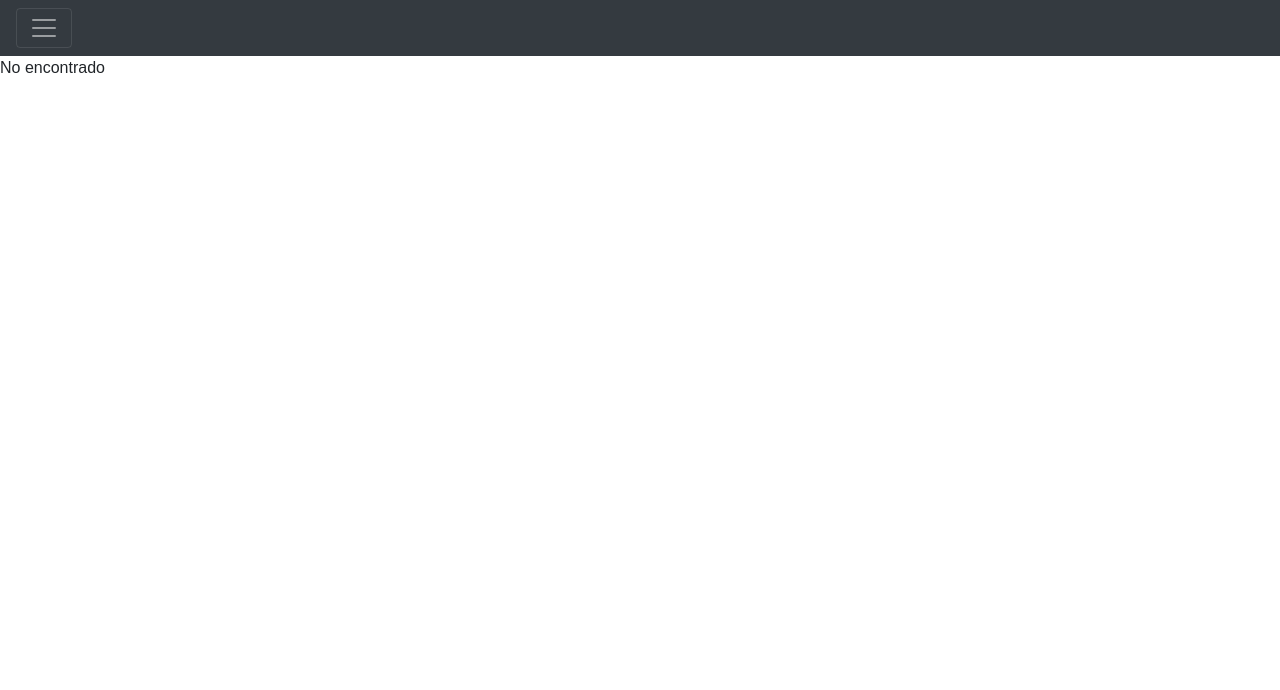
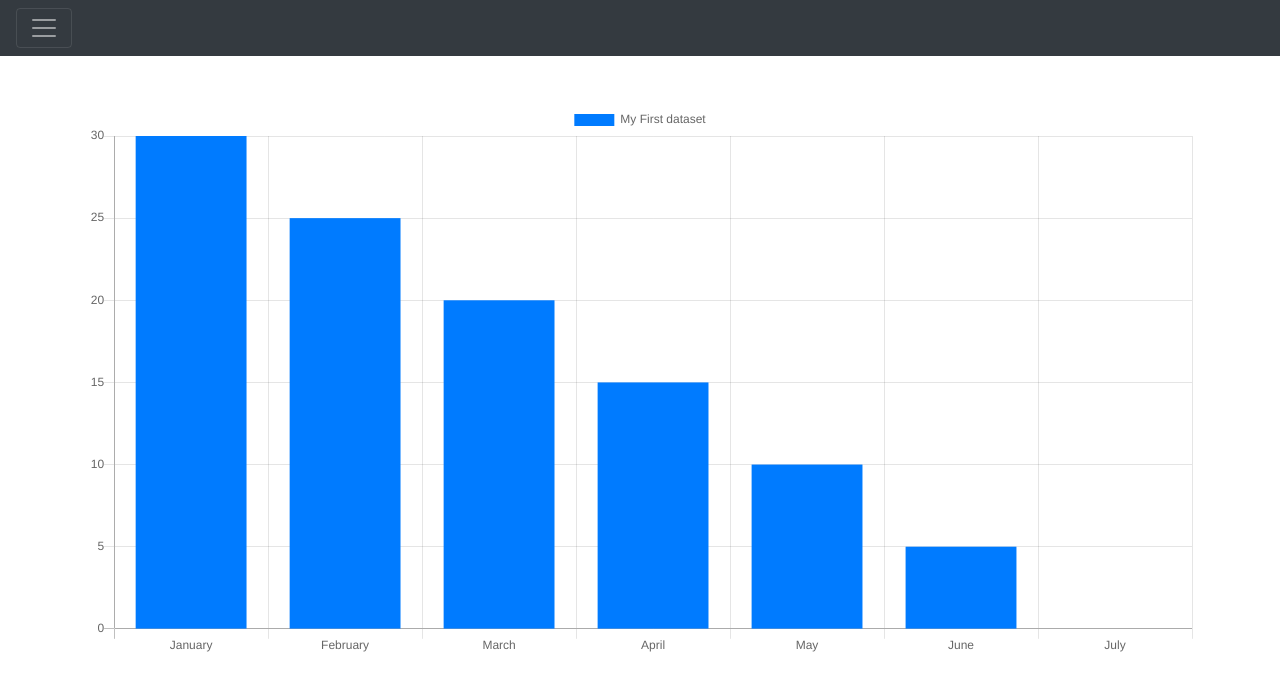
Before and after one commit to diegoosorio/infotram, a React app: page /stats in a window 1280 px wide. Shown: the top 690 px of the page. Built offline with nearby package versions, Linux system fonts and the light colour scheme; a web font is replaced by a local one.

Commit message:
Se agrega ruta ProgramaSemanal y Stats

```diff
--- a/package.json
+++ b/package.json
@@ -17,12 +17,14 @@
     "@babel/preset-react": "^7.0.0",
     "babel-loader": "^8.0.5",
     "bootstrap": "^4.3.1",
+    "chart.js": "^2.9.2",
     "html-loader": "^0.5.5",
     "html-webpack-plugin": "^3.2.0",
     "jquery": "^3.4.1",
     "popper.js": "^1.16.0",
     "prop-types": "^15.7.2",
     "react": "^16.8.6",
+    "react-chartjs-2": "^2.8.0",
     "react-dom": "^16.8.6",
     "react-router-dom": "^5.1.2",
     "webpack": "^4.28.4",
--- a/src/components/Buttons.jsx
+++ b/src/components/Buttons.jsx
@@ -6,9 +6,11 @@ const Buttons = (props) => (
     <>
         <div className="d-flex flex-column align-items-center">
             <Link to="/tasks" className="btn btn-primary btn-lg col-md-9 mb-2 p-5 ">Mantenimiento programado</Link>
-            <Link to="/tasks" className="btn btn-primary btn-lg col-md-9 mb-2 p-5">Personal programado</Link>
+            <Link to="/personal" className="btn btn-primary btn-lg col-md-9 mb-2 p-5">Personal programado</Link>
             <Link to="/explotacion" className="btn btn-primary btn-lg col-md-9 mb-2 p-5">Explotación Tranvia</Link>
             <Link to="/taller" className="btn btn-primary btn-lg col-md-9 mb-2 p-5">Estado Taller</Link>
+            <Link to="/stats" className="btn btn-primary btn-lg col-md-9 mb-2 p-5">Estadisticas</Link>
+            <Link to="/programaSemanal" className="btn btn-primary btn-lg col-md-9 mb-2 p-5">Programación Semanal</Link>
          </div>
     </>
 );
--- /dev/null
+++ b/src/containers/ProgramaSemanal.jsx
@@ -0,0 +1,9 @@
+import React from 'react';
+
+const ProgramaSemanal = () => (
+    <div className="container">
+        <h1 className="display-2 mt-5">Loading...</h1>
+    </div>
+)
+
+export default ProgramaSemanal;
--- /dev/null
+++ b/src/containers/Stats.jsx
@@ -0,0 +1,24 @@
+import React from 'react';
+import {Bar, Line} from 'react-chartjs-2';
+
+const Stats = () => {
+    const data = {
+        labels: ["January", "February", "March", "April", "May", "June", "July"],
+        datasets: [{
+        label: "My First dataset",
+        backgroundColor: 'rgb(0, 123, 255)',
+        borderColor: 'rgb(0, 123, 255)',
+        data: [30, 25, 20, 15, 10, 5, 0],
+        }]
+    }
+    return(
+        <>
+            <div className="container pt-5">
+                <Bar data={data}/>
+            </div>
+        </>
+    )
+}
+
+
+export default Stats;
--- a/src/routes/App.jsx
+++ b/src/routes/App.jsx
@@ -6,9 +6,11 @@ import NotFound from '../containers/NotFound';
 import Tasks from '../containers/Tasks';
 import TaskDetails from '../containers/TaskDetails';
 import Personal from '../containers/Personal';
-import Sap from '../containers/Sap'
-import Explotacion from '../containers/Explotacion'
-import Taller from '../containers/Taller'
+import Sap from '../containers/Sap';
+import Explotacion from '../containers/Explotacion';
+import Taller from '../containers/Taller';
+import Stats from '../containers/Stats';
+import ProgramaSemanal from '../containers/ProgramaSemanal';
 
 const App = () => (
   <BrowserRouter>
@@ -21,6 +23,8 @@ const App = () => (
         <Route exact path="/sap" component={Sap} />
         <Route exact path="/explotacion" component={Explotacion} />
         <Route exact path="/taller" component={Taller} />
+        <Route exact path="/stats" component={Stats} />
+        <Route exact path="/programaSemanal" component={ProgramaSemanal} />
         <Route component={NotFound} />
       </Switch>
     </Layout>
```
Also changed, not shown: 1 other file (tests, documents, lock files or other folders).
